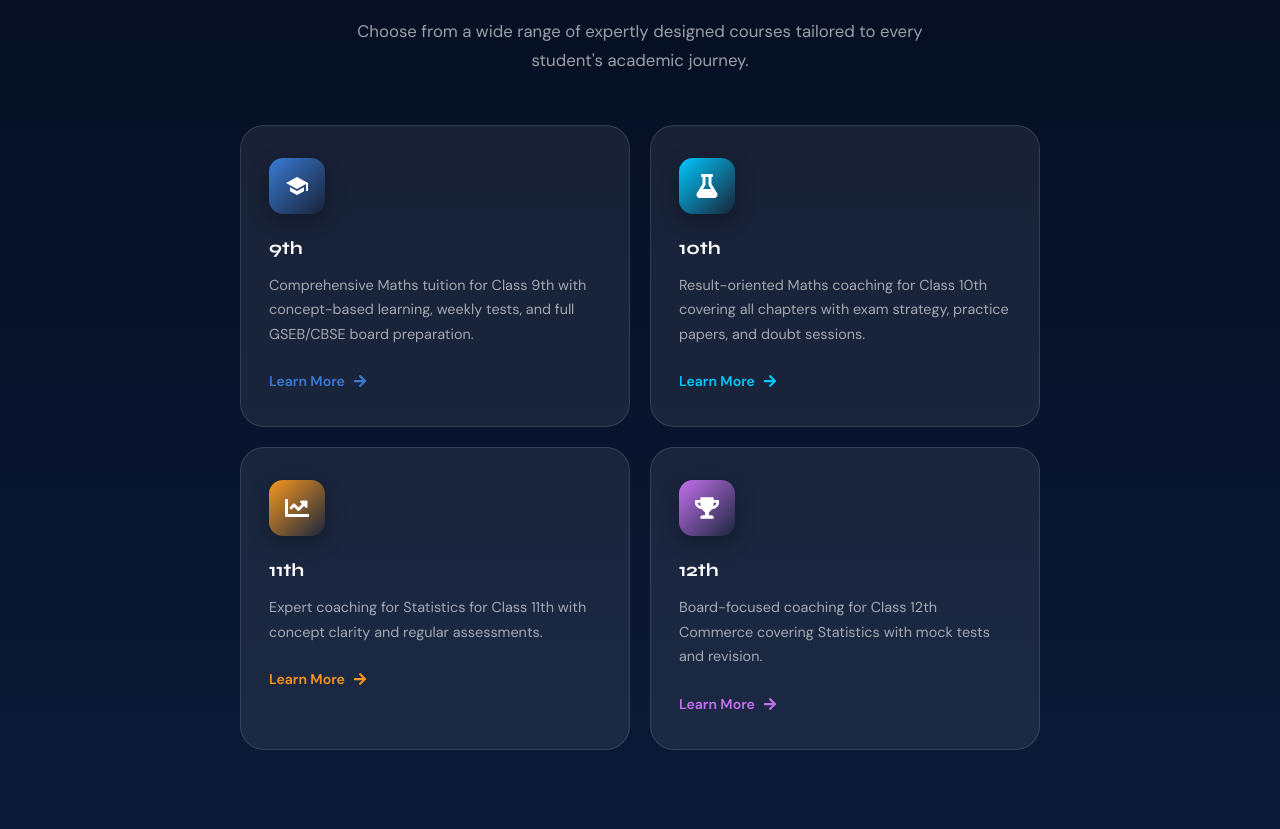
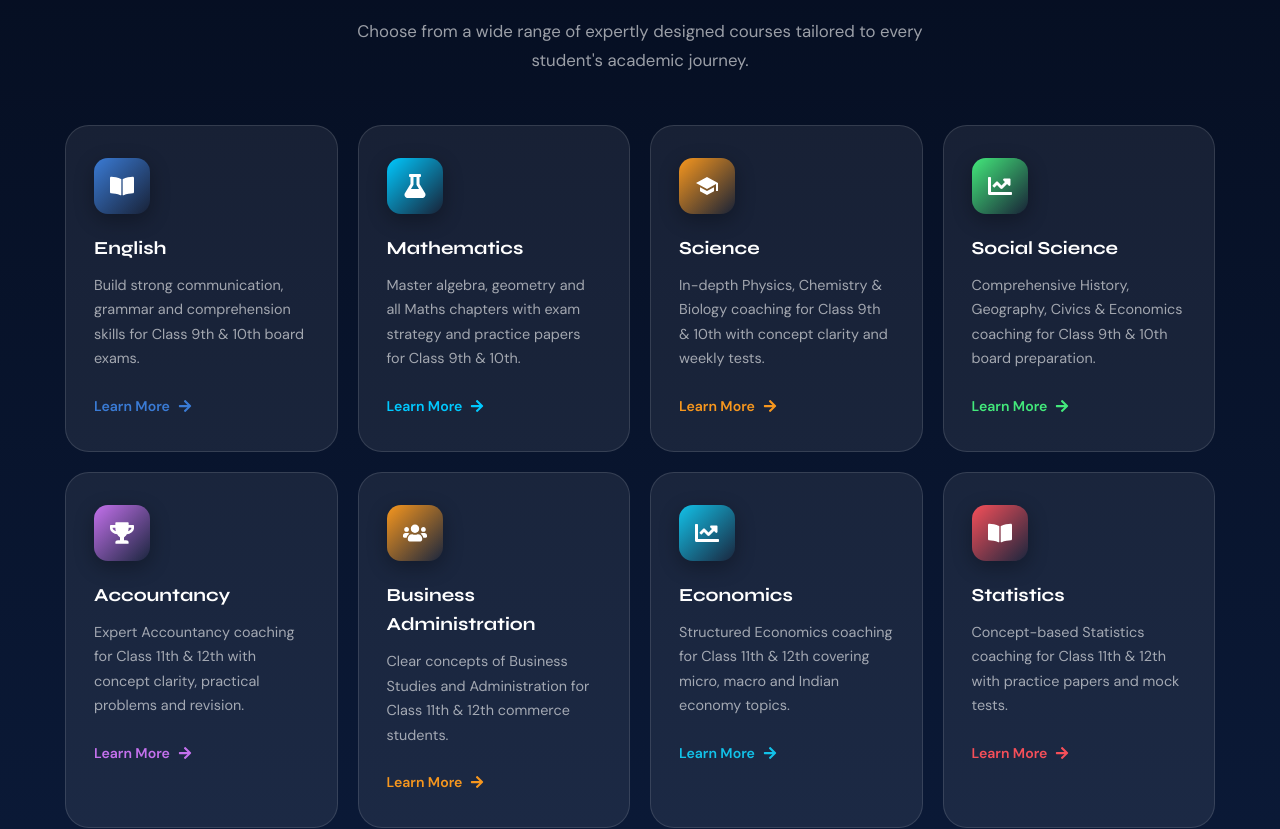
Before and after one commit to harniya-parth/eez-site, a React (Vite) app: page / in a window 1280 px wide. Shown: the part 2003-2832 px from the top of the page. Built offline with nearby package versions, Linux system fonts and the light colour scheme; the HTML template or start-up script is replaced by a standard one.

Commit message:
Fix courses and css

```diff
--- a/src/pages/home.css
+++ b/src/pages/home.css
@@ -774,10 +774,8 @@ body::-webkit-scrollbar {
 
 .courses-grid {
     display: grid;
-    grid-template-columns: repeat(2, 1fr);
+    grid-template-columns: repeat(4, 1fr);
     gap: 20px;
-    max-width: 800px;
-    margin: 0 auto;
 }
 
 .course-card {
@@ -1259,7 +1257,7 @@ body::-webkit-scrollbar {
     display: grid;
     grid-template-columns: repeat(4, 1fr);
     grid-auto-rows: 200px;
-    gap: 16px;
+    gap: 15px;
 }
 
 .gallery-item {
@@ -1372,7 +1370,7 @@ body::-webkit-scrollbar {
     font-size: 1.05rem;
     color: var(--white60);
     max-width: 560px;
-    margin: 0 auto 36px;
+    margin: 0 auto 30px;
     line-height: 1.7;
 }
 
@@ -1386,7 +1384,7 @@ body::-webkit-scrollbar {
 .contact-grid {
     display: grid;
     grid-template-columns: 1fr 1.4fr;
-    gap: 40px;
+    gap: 35px;
 }
 
 .contact-info {
@@ -1830,10 +1828,7 @@ body::-webkit-scrollbar {
         font-size: 20px;
     }
 
-    .courses-grid {
-        grid-template-columns: 1fr;
-    }
-
+    .courses-grid,
     .why-grid {
         grid-template-columns: 1fr;
     }
@@ -1845,14 +1840,16 @@ body::-webkit-scrollbar {
 
     .contact-grid {
         grid-template-columns: 1fr;
+        gap: 30px;
     }
 
     .form-row {
         grid-template-columns: 1fr;
+        gap: 16px;
     }
 
     .section-sub {
-        margin: 0 auto 40px;
+        margin: 0 auto 30px;
     }
 
     .testi-track {
@@ -1899,6 +1896,7 @@ body::-webkit-scrollbar {
 
     .about-stats {
         grid-template-columns: 1fr 1fr;
+        gap: 15px;
     }
 
     .results-counters {
@@ -1937,6 +1935,10 @@ body::-webkit-scrollbar {
         gap: 8px;
     }
 
+    .btn-primary.full.mob {
+        margin-top: 10px;
+    }
+
     .play-icon {
         width: 22px;
         height: 22px;
@@ -1954,9 +1956,19 @@ body::-webkit-scrollbar {
 
     .results-counters {
         grid-template-columns: 1fr 1fr;
+        gap: 15px;
     }
 
     .gallery-grid {
         grid-template-columns: 1fr 1fr;
     }
-}
+
+    .footer-contact h4,
+    .footer-links h4 {
+        margin-bottom: 10px;
+    }
+
+    .footer-links ul {
+        gap: 5px;
+    }
+}
--- a/src/pages/home.jsx
+++ b/src/pages/home.jsx
@@ -335,10 +335,14 @@ function About() {
 // COURSES
 // ──────────────────────────────────────────────
 const courses = [
-    { icon: MdSchool, title: "9th", desc: "Comprehensive Maths tuition for Class 9th with concept-based learning, weekly tests, and full GSEB/CBSE board preparation.", color: "#3a7bd5" },
-    { icon: FaFlask, title: "10th", desc: "Result-oriented Maths coaching for Class 10th covering all chapters with exam strategy, practice papers, and doubt sessions.", color: "#00c9ff" },
-    { icon: FaChartLine, title: "11th", desc: "Expert coaching for Statistics for Class 11th with concept clarity and regular assessments.", color: "#f7971e" },
-    { icon: FaTrophy, title: "12th", desc: "Board-focused coaching for Class 12th Commerce covering Statistics with mock tests and revision.", color: "#c471ed" },
+    { icon: FaBookOpen, title: "English", desc: "Build strong communication, grammar and comprehension skills for Class 9th & 10th board exams.", color: "#3a7bd5" },
+    { icon: FaFlask, title: "Mathematics", desc: "Master algebra, geometry and all Maths chapters with exam strategy and practice papers for Class 9th & 10th.", color: "#00c9ff" },
+    { icon: MdSchool, title: "Science", desc: "In-depth Physics, Chemistry & Biology coaching for Class 9th & 10th with concept clarity and weekly tests.", color: "#f7971e" },
+    { icon: FaChartLine, title: "Social Science", desc: "Comprehensive History, Geography, Civics & Economics coaching for Class 9th & 10th board preparation.", color: "#43e97b" },
+    { icon: FaTrophy, title: "Accountancy", desc: "Expert Accountancy coaching for Class 11th & 12th with concept clarity, practical problems and revision.", color: "#c471ed" },
+    { icon: FaUsers, title: "Business Administration", desc: "Clear concepts of Business Studies and Administration for Class 11th & 12th commerce students.", color: "#f7971e" },
+    { icon: FaChartLine, title: "Economics", desc: "Structured Economics coaching for Class 11th & 12th covering micro, macro and Indian economy topics.", color: "#12c2e9" },
+    { icon: FaBookOpen, title: "Statistics", desc: "Concept-based Statistics coaching for Class 11th & 12th with practice papers and mock tests.", color: "#f64f59" },
 ];
 
 function CourseCard({ course, index }) {
@@ -833,7 +837,7 @@ function Contact() {
                                 <label>Message</label>
                                 <textarea name="message" value={form.message} onChange={handleChange} rows={4} placeholder="Tell us how we can help you..." />
                             </div>
-                            <button type="submit" className="btn-primary full" disabled={loading}>
+                            <button type="submit" className="btn-primary full mob" disabled={loading}>
                                 {loading
                                     ? "⏳ Sending..."
                                     : sent
```
